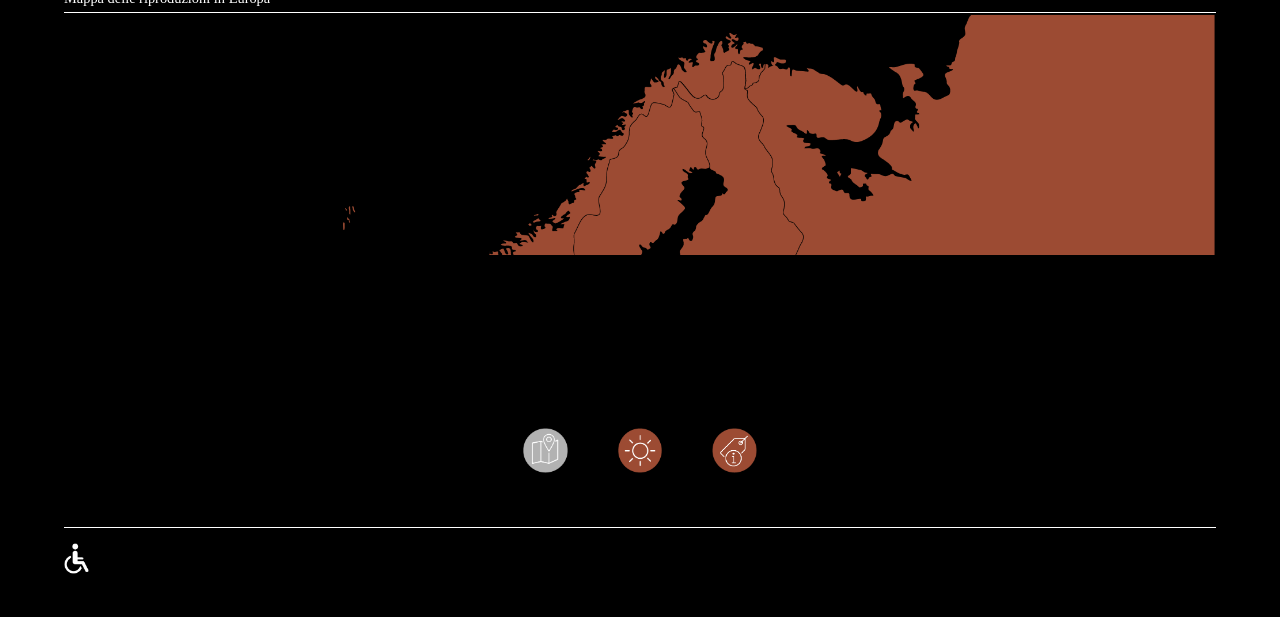
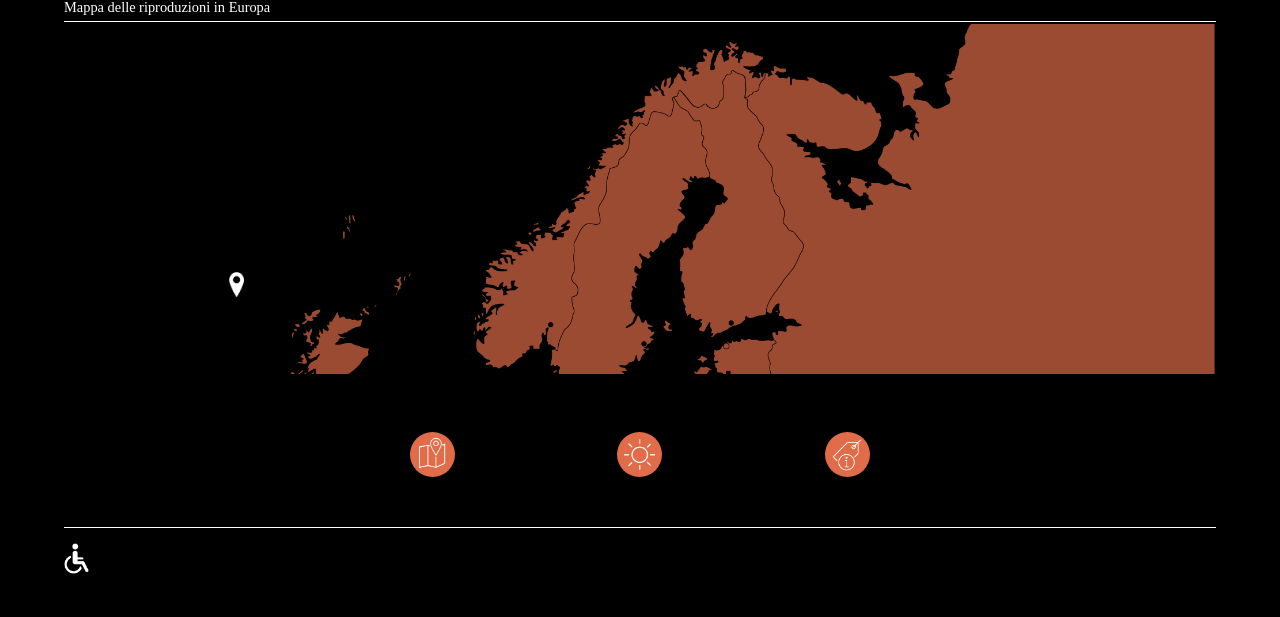
Before and after one commit to jaumecann/academia, a PHP site: page /mappa.php in a window 1280 px wide. Shown: the part 311-928 px from the top of the page. Run offline with PHP 8.4, Linux system fonts and the light colour scheme.

Commit message:
mes canvis

```diff
--- a/css/style.css
+++ b/css/style.css
@@ -319,16 +319,31 @@ nav img {
 .iconsrow {
     display:flex;
     margin-top: 5%;
+    justify-content: space-between;
+    width: 40%;
 }
 .iconsrow img {
-    height: 45px;
-    padding: 0 25px;
+    width: 100%;
     cursor: pointer;
 }
+
+
+.fondo-icona {
+    background-color: var(--button);
+    border-radius: 45px;
+    width: 45px;
+    height: 45px;
+
+}
+
+.change-style {
+    background-color: grey;
+    border-radius: 45px;
+}
+
 #brless {
     width: 20px;
     height: 20px;
-
 }
 
 /* MAPPA */
@@ -534,21 +549,23 @@ h5 {
 }
 
 /* STYLES PER LEAFLET */
+
 #imgcont {
     width: 80%;
     height: 600px;
 }
-.leaflet-popup-content-wrapper {
+#imgcont .leaflet-popup-content-wrapper {
     background: #C96B54;
     color: #eee;
     font-size: 12px;
     line-height: 24px;
     border-radius: 0px;
     box-shadow: none;
+    opacity: .8;
 }
-.leaflet-popup-close-button {
+#imgcont .leaflet-popup-close-button {
     display:none;
 }
-.leaflet-popup-tip-container {
+#imgcont .leaflet-popup-tip-container {
     display: none;
 }
--- a/mappa.php
+++ b/mappa.php
@@ -75,12 +75,13 @@
 
          </div>
 
-        <div class="iconsrow moremargin">
-            <img id="mapa" src="img/mapicongr.png" alt="mapa">
-            <a href="immagine.php"><img id="brightness" src="img/brighticon.png" alt="brightness"></a>
-            <a href="tagspage.php"><img id="infopoints" src="img/infoicon.png" alt="info"></a>
-
-        </div> <!-- end icons row -->
+         <div class="iconsrow">
+      <div class="fondo-icona"><img id="mapa" src="img/mapicon.png" alt="mapa"></div>
+      <div class="fondo-icona"><img onclick="openBrightness()" id="brightness" src="img/brighticon.png" alt="brightness">
+    </div>
+      <div class="fondo-icona"><img onclick="showInfoPoints()" id="infopoints" src="img/infoicon.png" alt="info">
+    </div>
+    </div> <!-- end icons row -->
 
 
     </section>
```
Also changed, not shown: img/brighticon.png, img/brighticonz.png (added), img/infoicon.png, img/infoiconz.png (added), img/mapicon.png, img/mapiconz.png (added).
